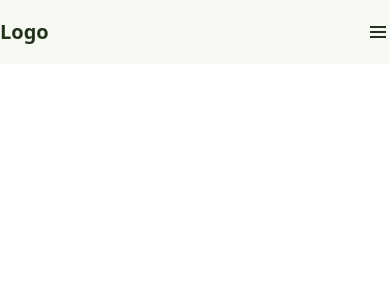
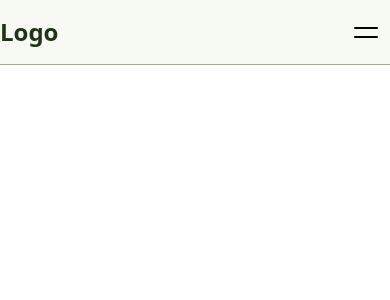
Before and after one commit to Fkelv/Header-Component, a React (Create React App) app: page / in a window 390 px wide. Shown: the top 300 px of the page. Built offline with nearby package versions, Linux system fonts and the light colour scheme.

Commit message:
"Initial commit"

```diff
--- a/package.json
+++ b/package.json
@@ -8,6 +8,7 @@
   ],
   "main": "src/index.js",
   "dependencies": {
+    "heroicons": "^2.0.17",
     "loader-utils": "3.2.1",
     "react": "18.2.0",
     "react-dom": "18.2.0",
--- a/src/App.js
+++ b/src/App.js
@@ -1,10 +1,10 @@
 import { Header } from "./header";
-import { BrowserRouter as Router, NavLink } from 'react-router-dom';
+import { BrowserRouter as Router } from 'react-router-dom';
 
 import "./styles.css";
 export default function App() {
   return (
-     <Router>
+    <Router>
       <Header />
     </Router>
   );
--- a/src/header.js
+++ b/src/header.js
@@ -9,71 +9,82 @@ export function Header() {
   };
 
   return (
-    <header className="bg-[#f6faf3]">
-      <div className="container mx-auto flex items-center justify-between h-16">
+    <header className="bg-[#f6faf3] border-b border-[#a2aa9c]">
+      <div className="container mx-auto flex items-center justify-between h-16 ">
         <div className="flex-shrink-0">
-          <h1 className="text-[#23331b] text-xl font-bold">Logo</h1>
+          <h1 className="text-[#23331b] text-2xl font-bold">Logo</h1>
         </div>
         <nav className="hidden md:flex space-x-4">
           <ul className="flex space-x-4">
             <li>
               <NavLink
                 exact
-                to="/"
-                activeClassName="text-[#23331b]"
-                className="text-[#23331b] hover:text-[#23331b] px-3 py-2 rounded-md text-sm font-medium"
+                to="/communities"
+                activeClassName=" text-blue-800"
+                className="text-[#23331b] hover:text-[#23331b] px-3 py-2  text-base font-medium py-5 border-b-4 border-[#23331b]"
               >
-                Our Communities
+                <span className='p-2 rounded-[5px] transition-colors duration-200 hover:bg-[#e6f3c5] active:bg-[#e6f3c5] &.active:bg-[#e6f3c5]'
+
+                >
+                  Our Communities
+                </span>
               </NavLink>
+
             </li>
             <li>
               <NavLink
                 exact
                 to="/about"
-                activeClassName="text-[#23331b]"
-                className="text-[#23331b] hover:text-[#23331b] px-3 py-2 rounded-md text-sm font-medium"
+                activeClassName="py-5 border-b-4 border-[#23331b]"
+                className="text-[#23331b] hover:text-[#23331b] px-3 py-2 rounded-md text-base font-medium"
               >
-                Who We Are
+
+                <span className='p-2 rounded-[5px] transition-colors duration-200 hover:bg-[#e6f3c5] active:bg-[#e6f3c5] &.active:bg-[#e6f3c5]'
+
+                >
+                  Who We Are
+                </span>
               </NavLink>
             </li>
             <li>
               <NavLink
                 exact
                 to="/contact"
-                activeClassName="text-[#23331b]"
-                className="text-[#23331b] hover:text-[#23331b] px-3 py-2 rounded-md text-sm font-medium"
+                activeClassName=" py-5 border-b-4 border-[#23331b]"
+                className="text-[#23331b] hover:text-[#23331b] px-3   text-base font-medium "
               >
-                Contact Us
+
+                <span className='p-2 rounded-[5px] transition-colors duration-200 hover:bg-[#e6f3c5] active:bg-[#e6f3c5] &.active:bg-[#e6f3c5]'
+
+                >
+                  Contact Us
+                </span>
               </NavLink>
             </li>
           </ul>
         </nav>
-        <div className="md:hidden flex items-center">
-          <button onClick={toggleMenu} className="text-[#23331b] hover:text-[#23331b] focus:outline-none">
-            <svg
-              className="h-6 w-6 fill-current"
-              viewBox="0 0 24 24"
-              xmlns="http://www.w3.org/2000/svg"
-            >
-              <path
-                className={isMenuOpen ? 'hidden' : 'block'}
-                fillRule="evenodd"
-                clipRule="evenodd"
-                d="M4 6h16v2H4V6zm0 5h16v2H4v-2zm0 5h16v2H4v-2z"
-              />
-              <path
-                className={isMenuOpen ? 'block' : 'hidden'}
-                fillRule="evenodd"
-                clipRule="evenodd"
-                d="M2.75 5.75h18.5v2H2.75v-2zm0 5h18.5v2H2.75v-2zm0 5h18.5v2H2.75v-2z"
-              />
-            </svg>
+        <div className="md:hidden flex items-center px-2 ">
+          <button onClick={toggleMenu} className="text-black hover:text-black focus:outline-none">
+            {isMenuOpen ? (
+              <svg xmlns="http://www.w3.org/2000/svg" fill="none" viewBox="0 0 24 24" stroke-width="1.5" stroke="currentColor" class="w-10 h-10">
+                <path stroke-linecap="round" stroke-linejoin="round" d="M15.75 19.5L8.25 12l7.5-7.5" />
+              </svg>
+
+            ) : (
+              <svg xmlns="http://www.w3.org/2000/svg" fill="none" viewBox="0 0 24 24" stroke-width="1.5" stroke="currentColor" class="w-8 h-8">
+                <path stroke-linecap="round" stroke-linejoin="round" d="M3.75 9h16.5m-16.5 6.75h16.5" />
+              </svg>
+            )}
           </button>
         </div>
+
+
+
+
       </div>
       <div className={`${isMenuOpen ? 'block' : 'hidden'} md:hidden`}>
         <nav>
-          <ul className="px-2 pt-2 pb-3 space-y-1">
+          <ul className="px-2 pt-2 pb-3 space-y-1 bg-[#23331b]">
             <li>
               <NavLink
                 exact
```
Also changed, not shown: 13 other files (tests, documents, lock files or other folders).
